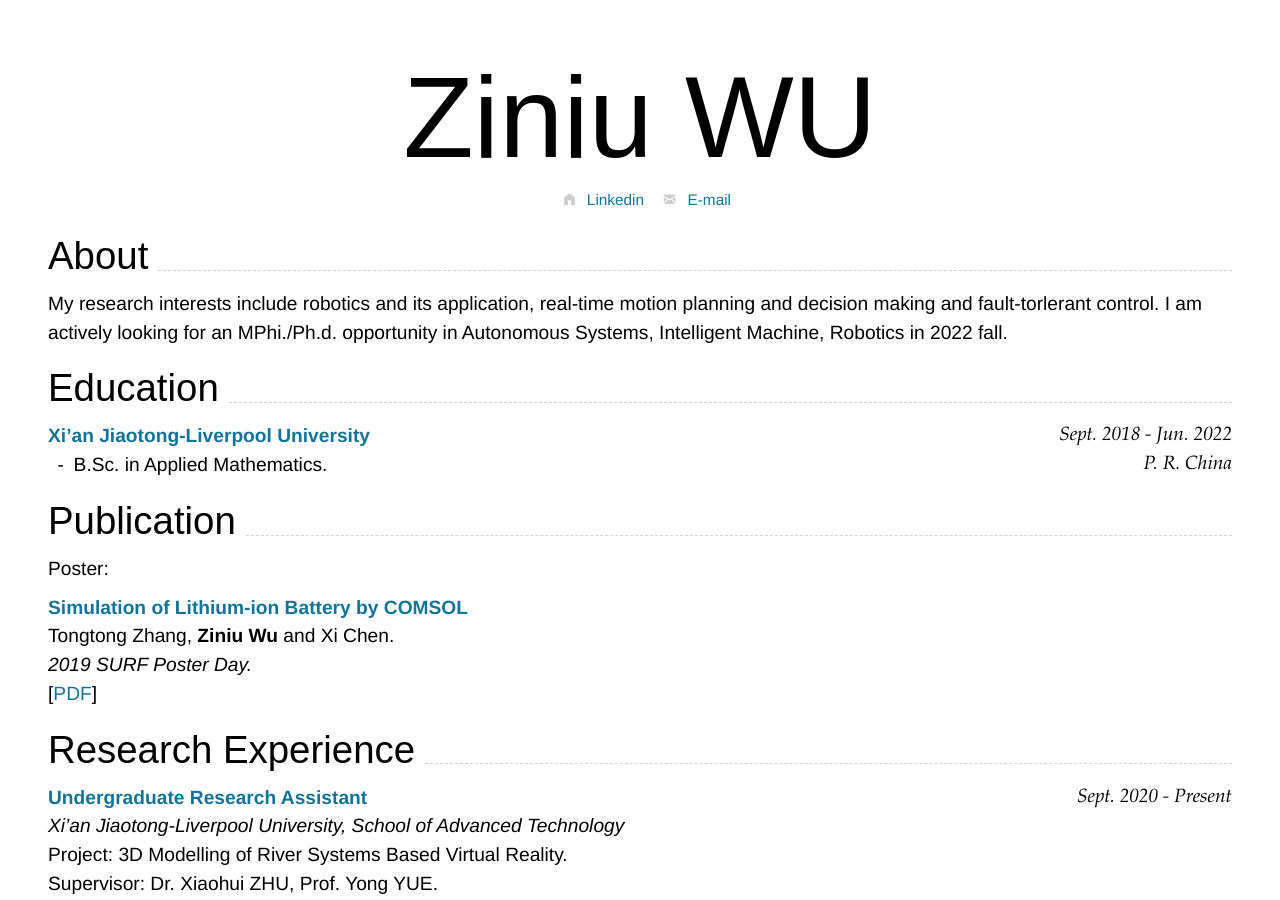
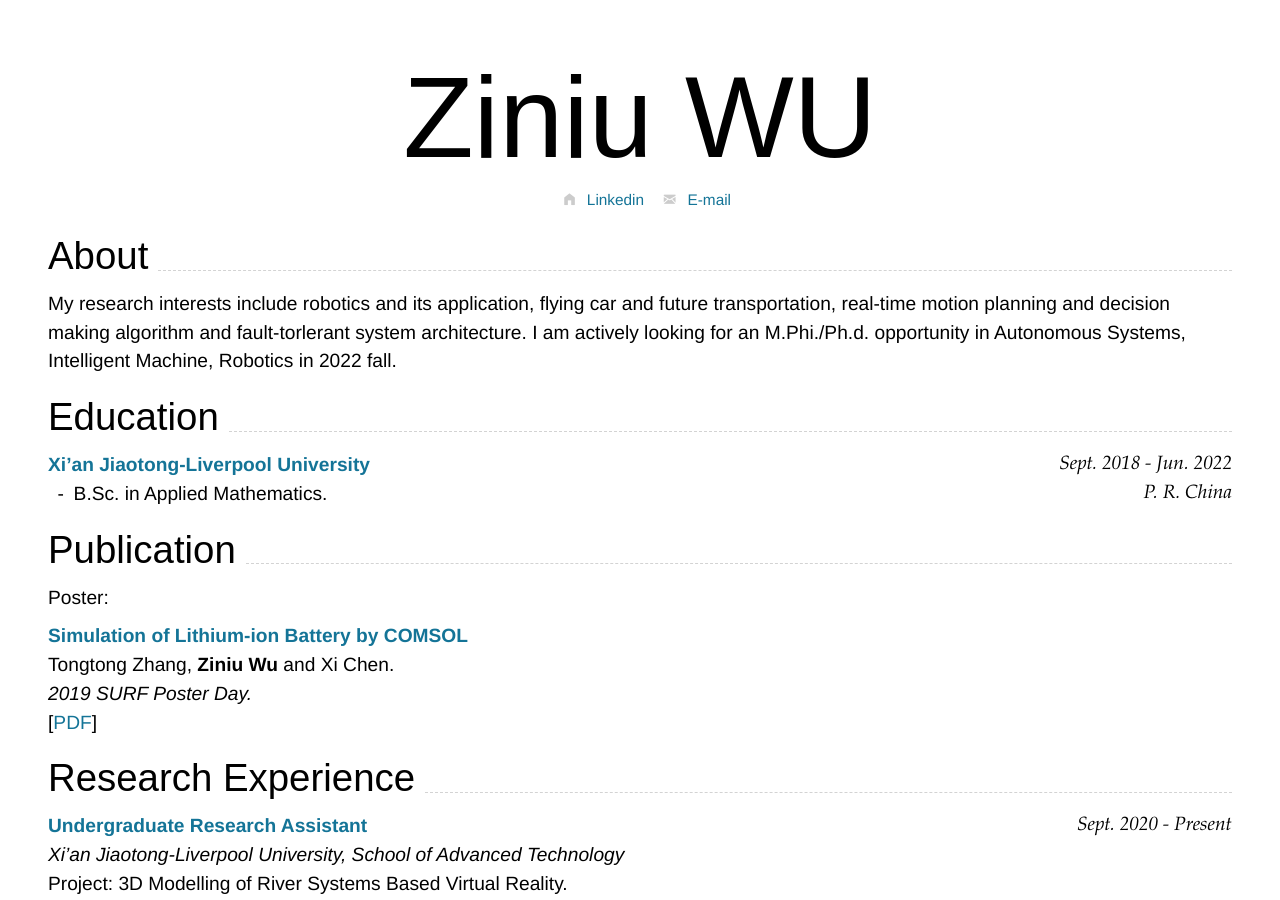
Before and after one commit to RoboDD/ziniu-cv, a Jekyll site: the page built from index.md, in a window 1280 px wide and 900 px high. Built offline with Jekyll 4.4.1, drawn with Linux system fonts in a browser that asks for light colours; nearby versions of some CDN libraries.

Commit message:
Update index.md

```diff
--- a/index.md
+++ b/index.md
@@ -23,7 +23,7 @@ Supported arguments:
 
 ## About
 
-My research interests include robotics and its application, real-time motion planning and decision making and fault-torlerant control. I am actively looking for an MPhi./Ph.d. opportunity in Autonomous Systems, Intelligent Machine, Robotics in 2022 fall.
+My research interests include robotics and its application, flying car and future transportation, real-time motion planning and decision making algorithm and fault-torlerant system architecture. I am actively looking for an M.Phi./Ph.d. opportunity in Autonomous Systems, Intelligent Machine, Robotics in 2022 fall.
 
 ## Education
 
```
